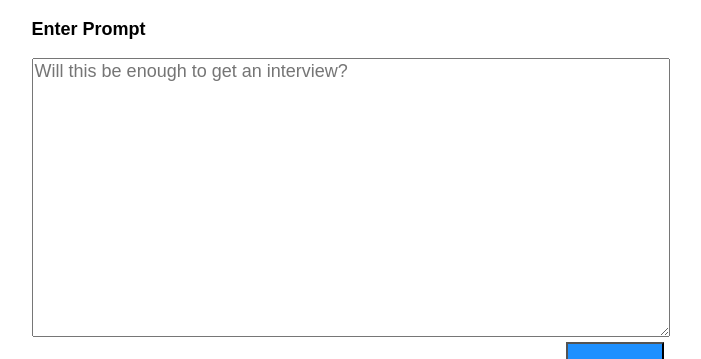
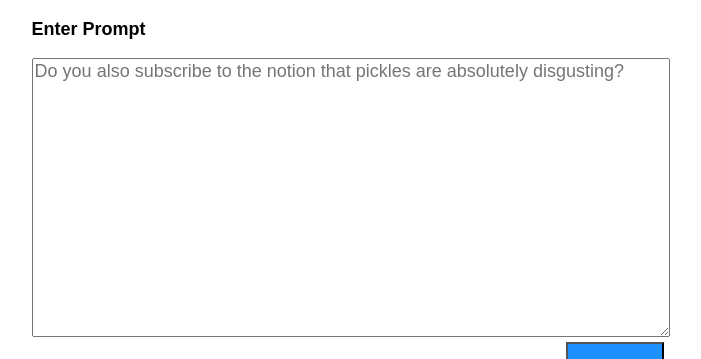
Before and after one commit to Ramos159/shopify-challenge, a plain HTML site: page index.html in a window 1280 px wide. Shown: the part 69-428 px from the top of the page, without its empty margins (324-1025 px from the left). Drawn offline with Linux system fonts and the light colour scheme.

Commit message:
changed placeholder

```diff
--- a/index.html
+++ b/index.html
@@ -13,7 +13,7 @@
             <h1 class="title">Shopify Challenge</h1>
             <form>
                 <label name ="Prompt area"for="textarea" class="prompt">Enter Prompt</p>
-                <textarea placeholder="Will this be enough to get an interview?" class="textarea" name="textarea" rows="13" cols="50"></textarea>
+                <textarea placeholder="Do you also subscribe to the notion that pickles are absolutely disgusting?" class="textarea" name="textarea" rows="13" cols="50"></textarea>
                 <input class="submit-button" type="submit" value="Submit">
             </form>
             <div class="responses-header">
```
